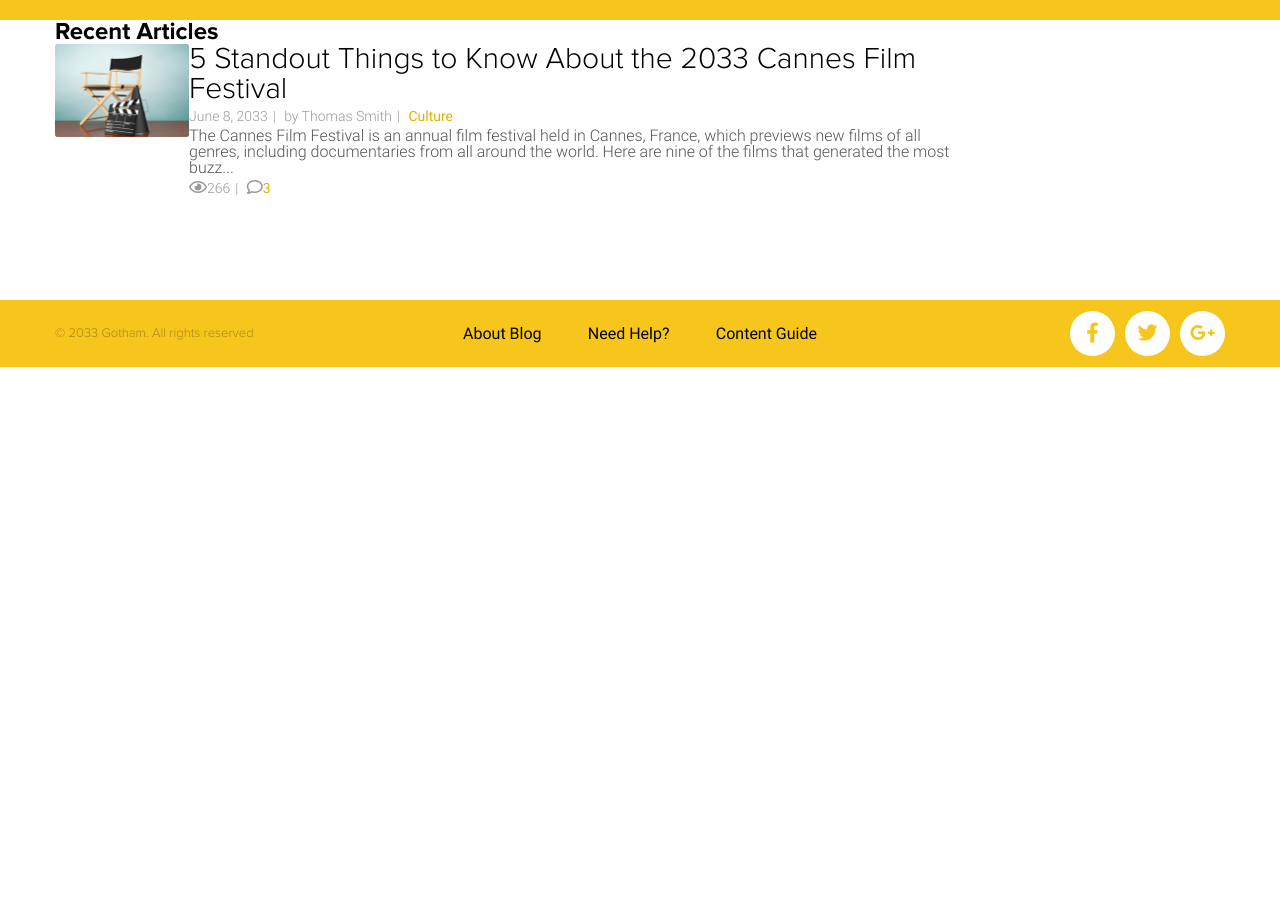
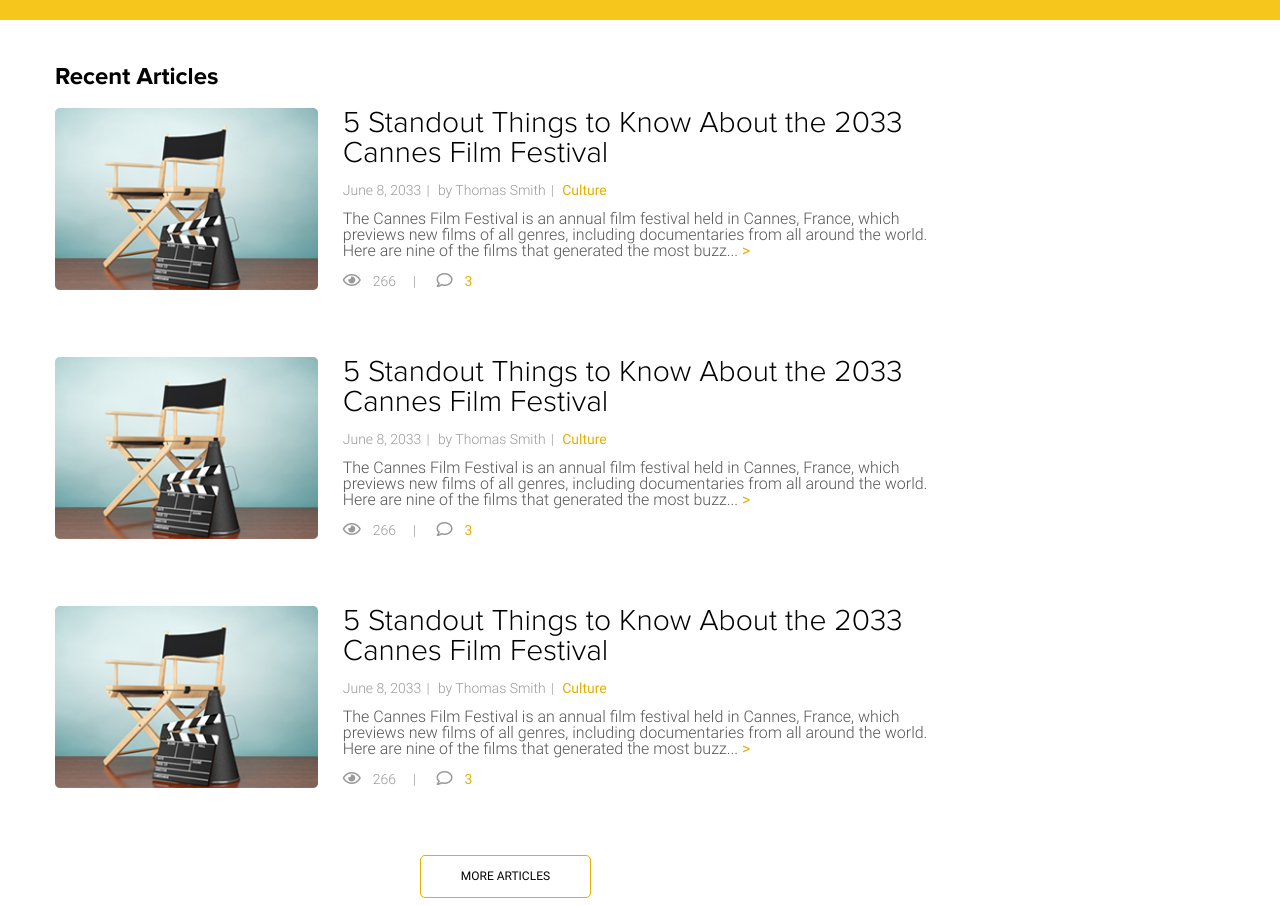
Before and after one commit to lundeen-bryan/gotham, a plain HTML site: page site/index.html in a window 1280 px wide. Shown: the part 47-952 px from the top of the page. Before the commit the page ends 800 px from the top, so only its background shows below. Drawn offline with Linux system fonts and the light colour scheme; files whose address does not match are found by name.

Commit message:
Finished central part of body w/3 articles

```diff
--- a/site/css/style.css
+++ b/site/css/style.css
@@ -88,22 +88,37 @@
 img{
     width: 100%;
 }
-article{
-    display: flex;
-}
-article-left{
-    width: 30%;
-}
-article-right{
-    width: 70%;
-    display: flex;
-    flex-direction: column;
-}
+/* =============ARTICLES============= */
 h2{
     font-family: ProximaNova-Bold;
     font-size: 24px;
     /* font-weight: bold; */
     /* ? no need to bold since the font style is bold */
+    margin: 45px auto 19px auto;
+}
+article{
+    /* set the article beside the picture using flex */
+    display: flex;
+    margin-bottom: 64px;
+}
+.article-left{
+    /* the image is 30% of the
+     * total space
+    */
+    width: 30%;
+}
+/* =============IMAGE============= */
+.article-left img{
+    /* round the edges of the image border */
+    border-radius: 3px;
+}
+
+.article-right{
+    width: 70%;
+    display: flex;
+    flex-direction: column;
+    padding-left: 25px;
+    justify-content: space-between;
 }
 article h3{
     /* title of the article */
@@ -118,7 +133,7 @@
     font-family: Roboto-Light;
     font-weight: lighter;
     color: rgb(153, 153, 153);
-    display: inline-block;
+    /* display: inline-block; */
     }
 
 .meta>span::after, .additional>span::after{
@@ -128,6 +143,7 @@
     display: inline-block;
     color: rgb(153, 153, 153);
     padding: 5px 5px;
+    /* margin: auto 12px; */
 }
 
 .meta>span:last-child::after, .additional>.comments:last-child::after{
@@ -141,6 +157,11 @@
     font-family: 'Font Awesome 5 Free';
     font-size: 16px;
     text-align: justify;
+    color: rgb(153, 153, 153);
+    margin-right: 12px;
+}
+.views::after{
+    margin-left: 12px;
 }
 
 .comments::before{
@@ -149,6 +170,7 @@
     font-size: 16px;
     text-align: justify;
     color: rgb(153, 153, 153);
+    margin: auto 12px;
 }
 .category, .comments{
     /* the last element is a different color */
@@ -163,6 +185,28 @@
     font-size: 16px;
     font-weight: 300;
     color: rgb(85, 85, 85);
+}
+.description::after{
+    content: ">";
+    font-family: Roboto;
+    color: rgb(227, 176, 2);
+    font-weight: 300;
+}
+
+/* ==============BUTTON============== */
+.more{
+    display: block;
+    width: 171px;
+    height: 43px;
+    background: transparent;
+    color: black;
+    font-family: Roboto;
+    font-size: 12px;
+    text-transform: uppercase;
+    border: 1px solid rgb(227, 176, 2);
+    border-radius: 5px;
+    text-align: center;
+    margin: 0 auto;
 }
 
 /* FOOTER */
--- a/site/index.html
+++ b/site/index.html
@@ -58,7 +58,52 @@
                             </p>
                         </div>
                     </article>
+                    <article>
+                        <div class="article-left">
+                            <img src="images/article-1.jpg" alt="art img">
+                        </div>
+                        <div class="article-right">
+                            <h3>5 Standout Things to Know About the 2033 Cannes Film Festival</h3>
+                            <p class="meta">
+                                <span class="date">June 8, 2033</span>
+                                <span class="author">by Thomas Smith</span>
+                                <span class="category">Culture</span>
+                            </p>
+                            <p class="description">
+                                The Cannes Film Festival is an annual film festival held in Cannes, France, which
+                                previews new films of all genres, including documentaries from all around the world.
+                                Here are nine of the films that generated the most buzz...
+                            </p>
+                            <p class="additional">
+                                <span class="views">266</span>
+                                <span class="comments">3</span>
+                            </p>
+                        </div>
+                    </article>
+                    <article>
+                        <div class="article-left">
+                            <img src="images/article-1.jpg" alt="art img">
+                        </div>
+                        <div class="article-right">
+                            <h3>5 Standout Things to Know About the 2033 Cannes Film Festival</h3>
+                            <p class="meta">
+                                <span class="date">June 8, 2033</span>
+                                <span class="author">by Thomas Smith</span>
+                                <span class="category">Culture</span>
+                            </p>
+                            <p class="description">
+                                The Cannes Film Festival is an annual film festival held in Cannes, France, which
+                                previews new films of all genres, including documentaries from all around the world.
+                                Here are nine of the films that generated the most buzz...
+                            </p>
+                            <p class="additional">
+                                <span class="views">266</span>
+                                <span class="comments">3</span>
+                            </p>
+                        </div>
+                    </article>
                 </div>
+                <button class="more">More Articles</button>
             </main>
             <aside class="right-sidebar"></aside>
         </div>
```
